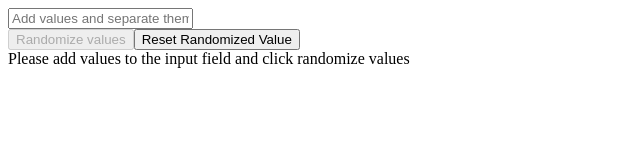
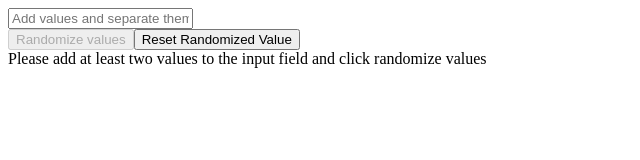
Before and after one commit to AleksandarBayrev/countdown-randomizer, a React (Create React App) app: page / in a window 1280 px wide. Shown: the top 160 px of the page, without its empty margins (0-640 px from the left). Built offline with nearby package versions, Linux system fonts and the light colour scheme.

Commit message:
Update randomizer to work with minimum of 2 values

```diff
--- a/src/CountdownRandomizer.tsx
+++ b/src/CountdownRandomizer.tsx
@@ -90,7 +90,7 @@ export class CountdownRandomizer extends React.Component<CountdownRandomizerProp
     return (
       <div className='countdown-randomizer-container'>
         <input type='text' disabled={this.state.shouldRandomize} onChange={(e) => this.updateValues(e)} placeholder='Add values and separate them by ,' />
-        <div className='buttons-wrapper'><button disabled={this.state.shouldRandomize || this.state.values.length === 0} onClick={() => this.randomizeValues()}>Randomize values</button><button disabled={this.state.shouldRandomize} onClick={() => this.resetRandomziedValue()}>Reset Randomized Value</button></div>
+        <div className='buttons-wrapper'><button disabled={this.state.shouldRandomize || this.state.values.length < 2} onClick={() => this.randomizeValues()}>Randomize values</button><button disabled={this.state.shouldRandomize} onClick={() => this.resetRandomziedValue()}>Reset Randomized Value</button></div>
         <CountdownResult randomizedValue={this.state.randomizedValue} counter={this.state.counter} />
       </div>
     );
--- a/src/CountdownResultValue.tsx
+++ b/src/CountdownResultValue.tsx
@@ -18,7 +18,7 @@ export class CountdownResult extends React.Component<CountdownResultProps> {
         return this.validateInput ?
         <div className='randomized-value'>Randomized value: {this.props.randomizedValue}</div>
         :
-        <div className='randomized-value-initial-message'>Please add values to the input field and click randomize values</div>
+        <div className='randomized-value-initial-message'>Please add at least two values to the input field and click randomize values</div>
     }
 
     private get validateInput() {
```
